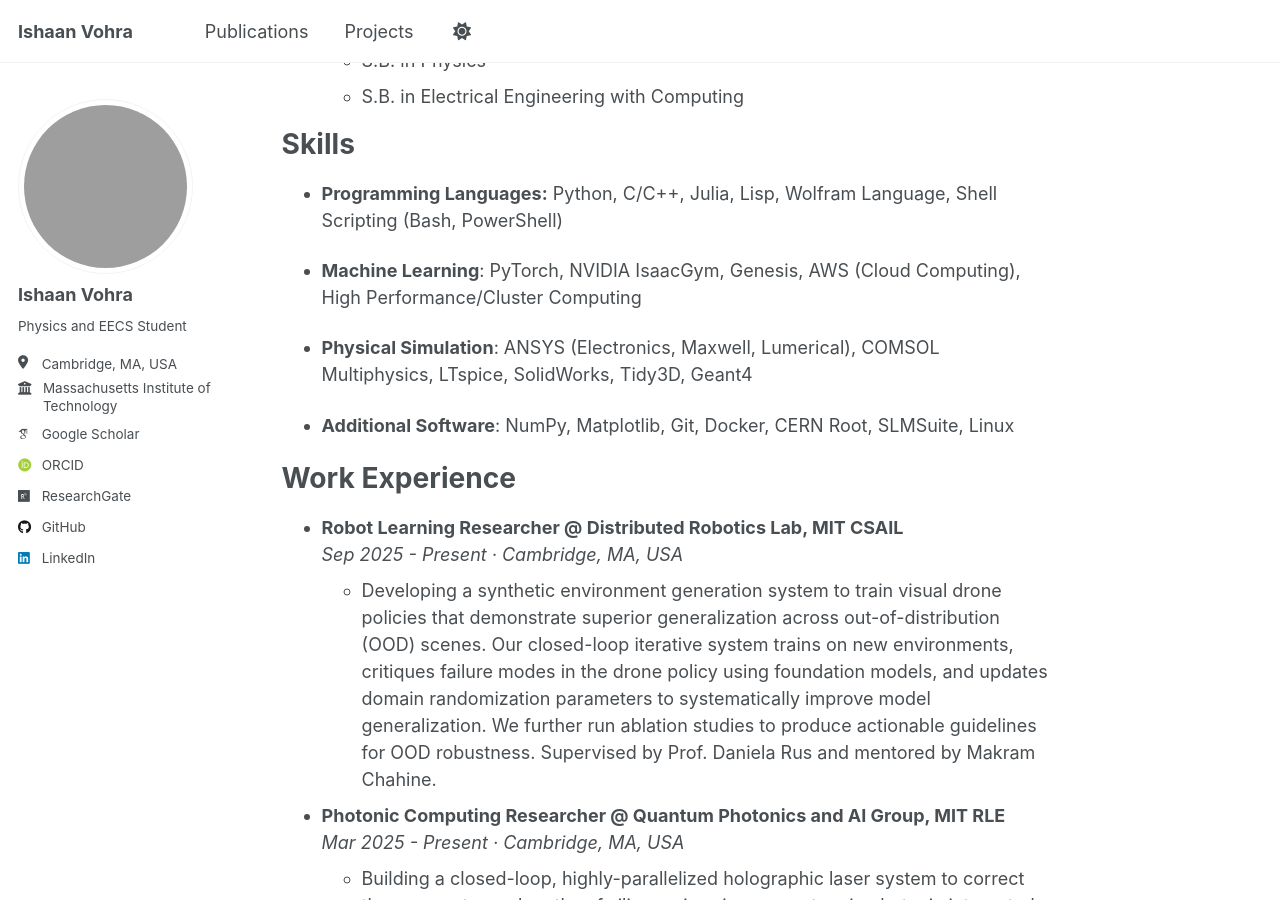
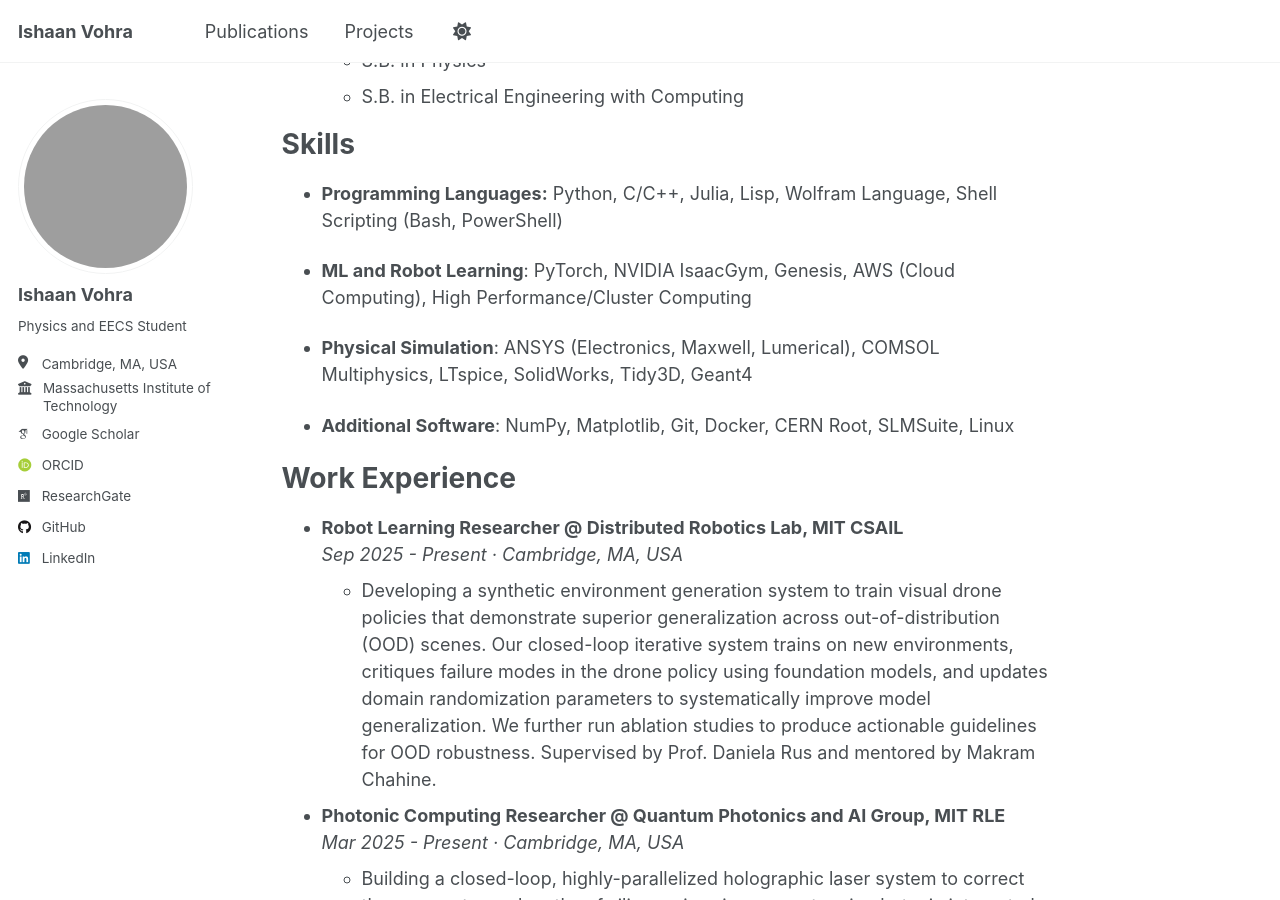
Before and after one commit to Ishaan-vohra/Ishaan-vohra.github.io, a Jekyll site: the page built from _pages/about.md, in a window 1280 px wide and 900 px high, scrolled down 534 px. Built offline with Jekyll 4.4.1, drawn with Linux system fonts in a browser that asks for light colours; some web fonts are replaced; a script that is not in the unit is left out.

Commit message:
Update about.md

```diff
--- a/_pages/about.md
+++ b/_pages/about.md
@@ -24,7 +24,7 @@
 ======
 * **Programming Languages:** Python, C/C++, Julia, Lisp, Wolfram Language, Shell Scripting (Bash, PowerShell)
 
-* **Machine Learning**: PyTorch, NVIDIA IsaacGym, Genesis, AWS (Cloud Computing), High Performance/Cluster Computing
+* **ML and Robot Learning**: PyTorch, NVIDIA IsaacGym, Genesis, AWS (Cloud Computing), High Performance/Cluster Computing
 
 * **Physical Simulation**: ANSYS (Electronics, Maxwell, Lumerical), COMSOL Multiphysics, LTspice, SolidWorks, Tidy3D, Geant4
 
```
